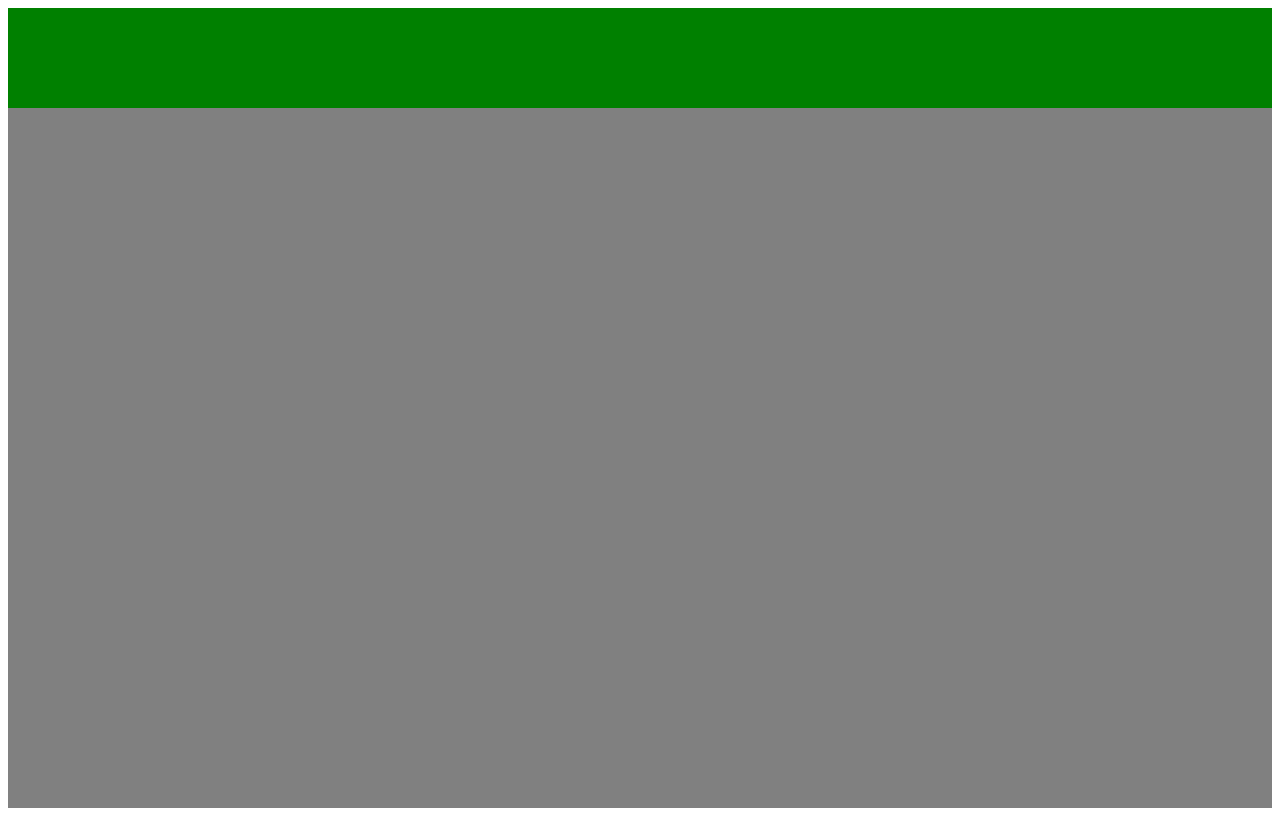
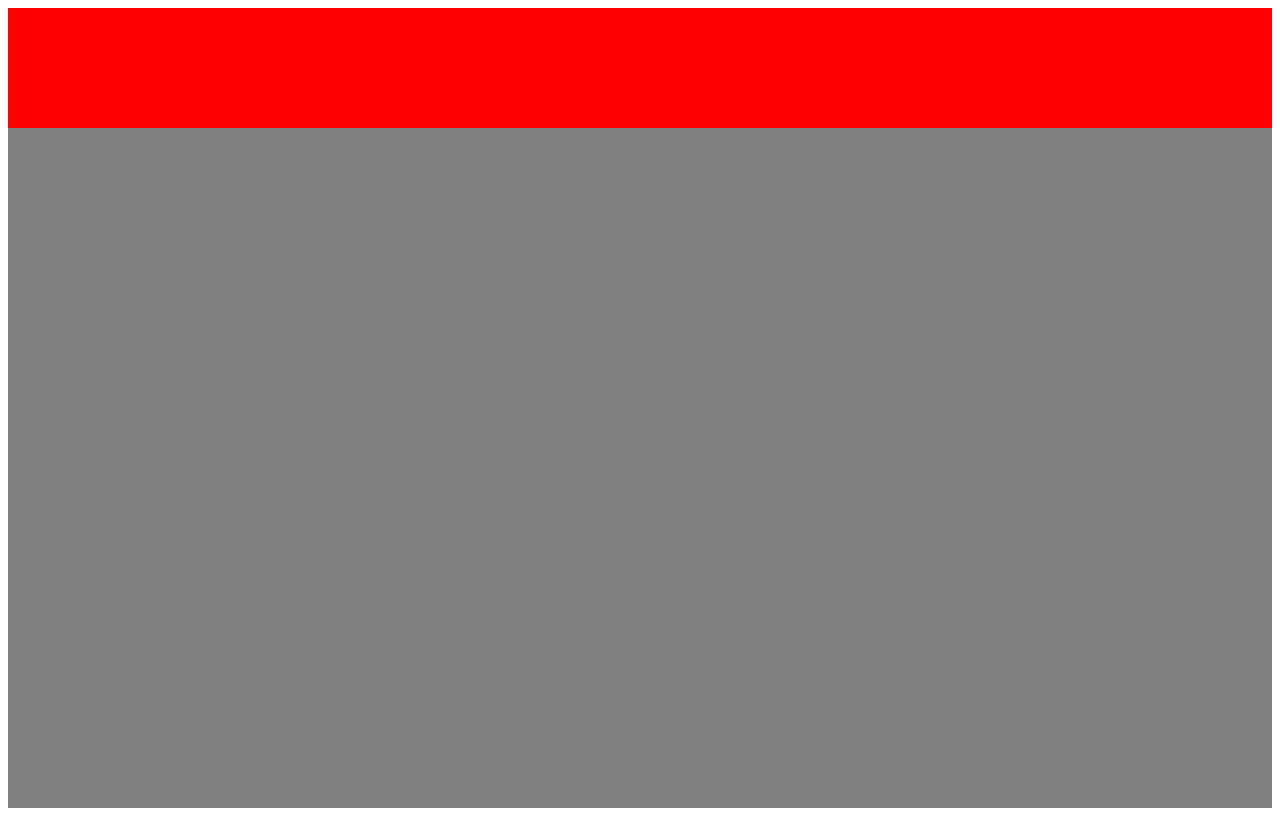
Before and after one commit to giuseppe198711/js-html-css-boolzap, a plain HTML site: page index.html in a window 1280 px wide. Drawn offline with Linux system fonts and the light colour scheme.

Commit message:
schermata

```diff
--- a/style.css
+++ b/style.css
@@ -8,13 +8,14 @@
 .oriz-green {
   background-color: green;
   height: 100px;
-  position: relative;
+  position: absolute;
+  top: 0;
+  left: 0;
+  width: 100%;
 }
 
 
 main {
   height: 120px;
   background-color: red;
-  position: absolute;
-
 }
```
